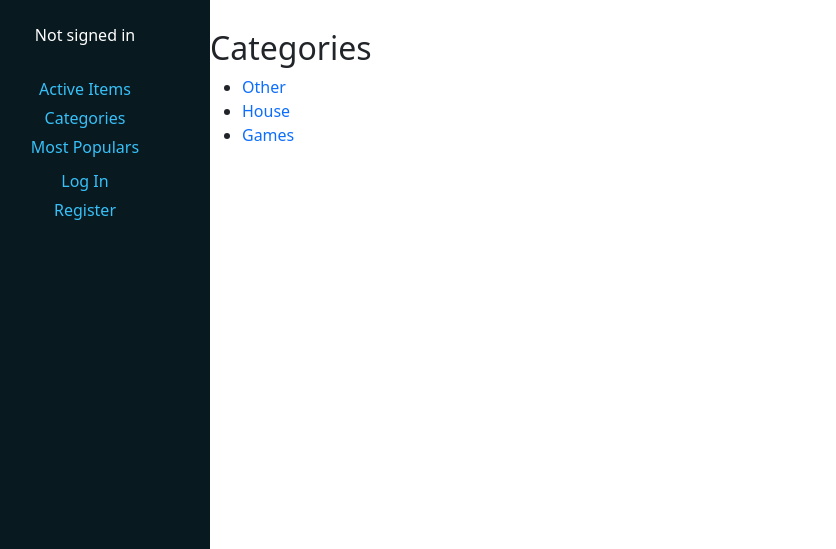
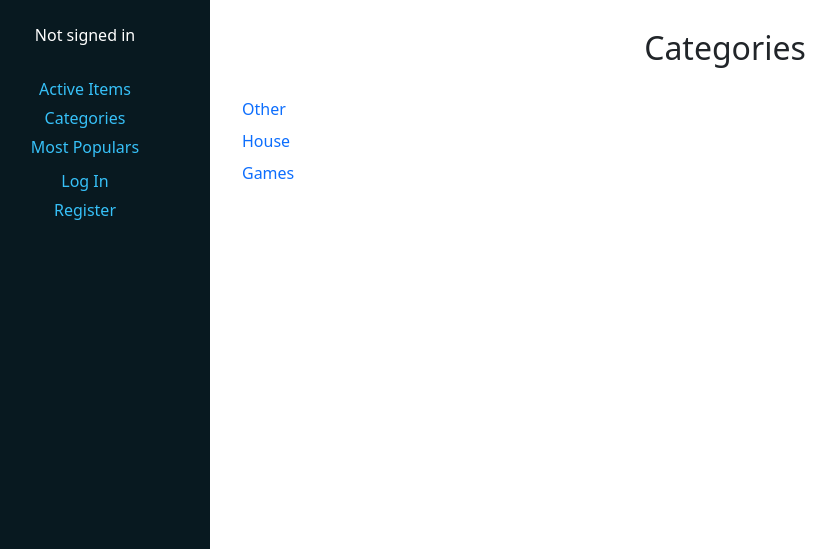
Before and after one commit to joselws/commerce, a Django app: page /category in a window 1280 px wide. Shown: the part 46-595 px from the top of the page, without its empty margins (40-876 px from the left). Run offline with Django 3.2, Linux system fonts and the light colour scheme; data comes from the database, SQL or seed files in the repository; both versions use the stored data as it was after the commit.

Commit message:
categories.html css and responsive design

```diff
--- a/auctions/static/auctions/styles.css
+++ b/auctions/static/auctions/styles.css
@@ -215,6 +215,21 @@
 }
 
 
+/****** CATEGORIES.HTML ******/
+
+.categories-wrapper .heading {
+    text-align: center;
+}
+
+.category-list {
+    list-style-type: none;
+    margin-top: 30px;
+}
+
+.category-item {
+    margin: 8px 0;
+}
+
 
 /****** RESPONSIVE DESIGN FOR DESKTOP SCREENS ******/
 
```
Also changed, not shown: db.sqlite3.
